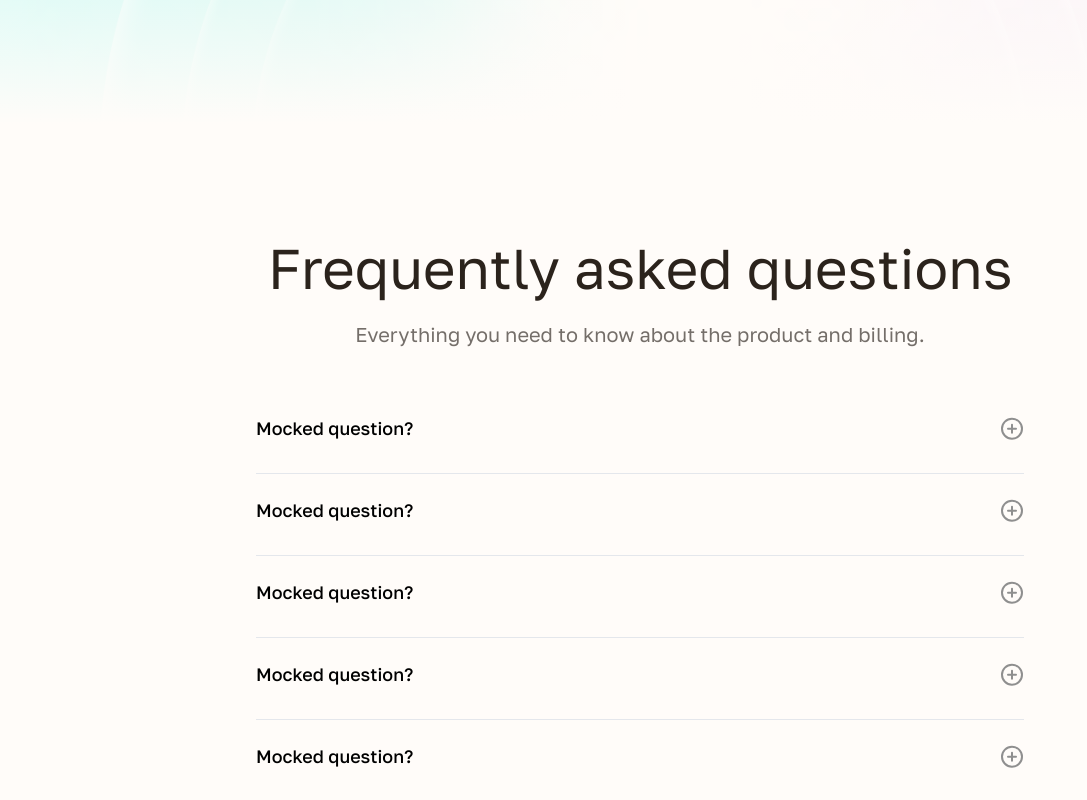
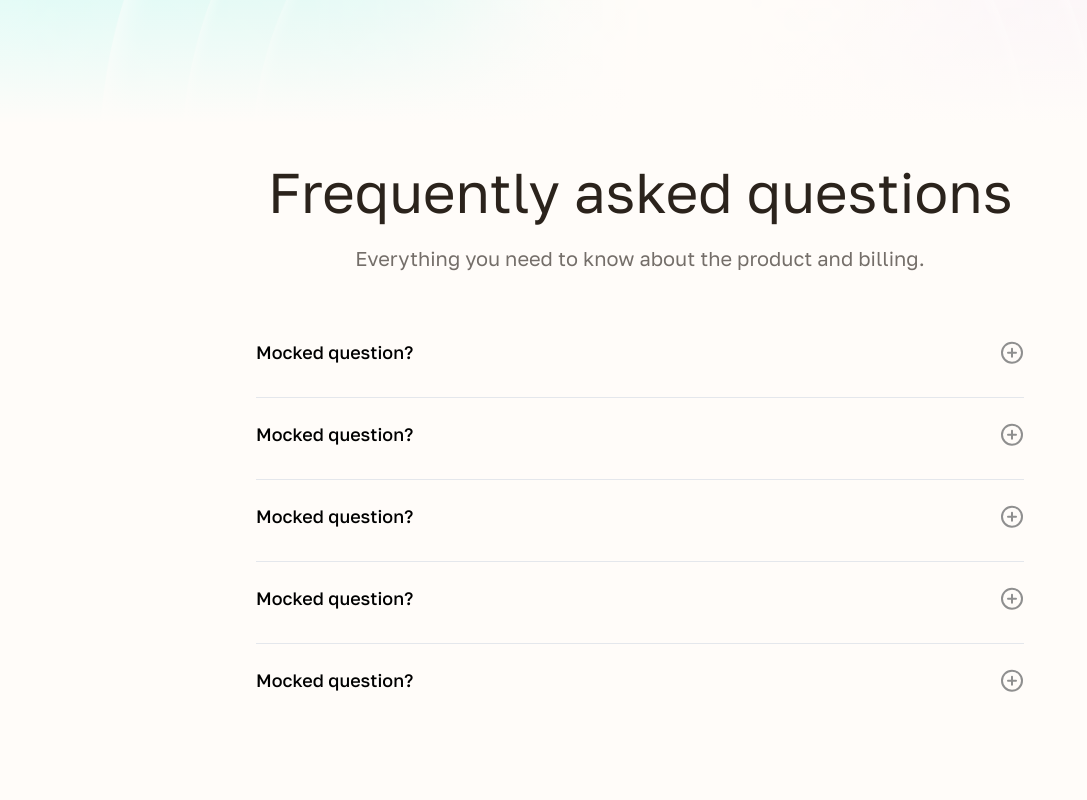
Before and after one commit to minedfi-protocol/landing, a Next.js app: page / in a window 1280 px wide. Shown: the part 6140-6940 px from the top of the page, without its empty margins (0-1087 px from the left). Built offline with nearby package versions, Linux system fonts and the light colour scheme.

Commit message:
adjust padding in FaqSection for better layout consistency

```diff
--- a/src/sections/FaqSection.tsx
+++ b/src/sections/FaqSection.tsx
@@ -26,7 +26,7 @@ export const FaqSection = () => {
   ]
 
   return (
-    <section className='flex w-full flex-col items-center bg-[#FFFCF9] px-4 py-12 lg:px-[80px] lg:py-[96px]'>
+    <section className='flex w-full flex-col items-center bg-[#FFFCF9] px-4 py-12 lg:px-[80px] lg:pb-[96px] lg:pt-[20px]'>
       <div>
         <h2 className='mt-[12px] text-center text-mobile-h2 text-neutral-60 lg:w-[800px] lg:text-desktop-h2'>
           Frequently asked questions
```
